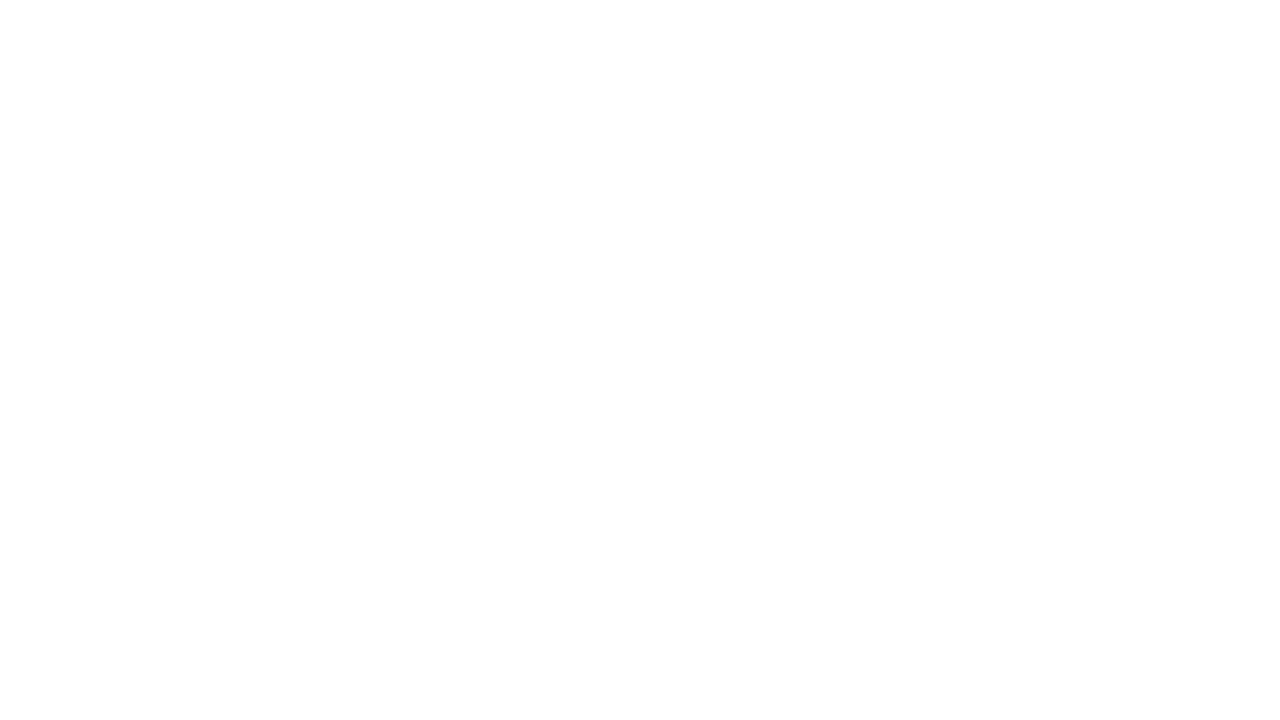
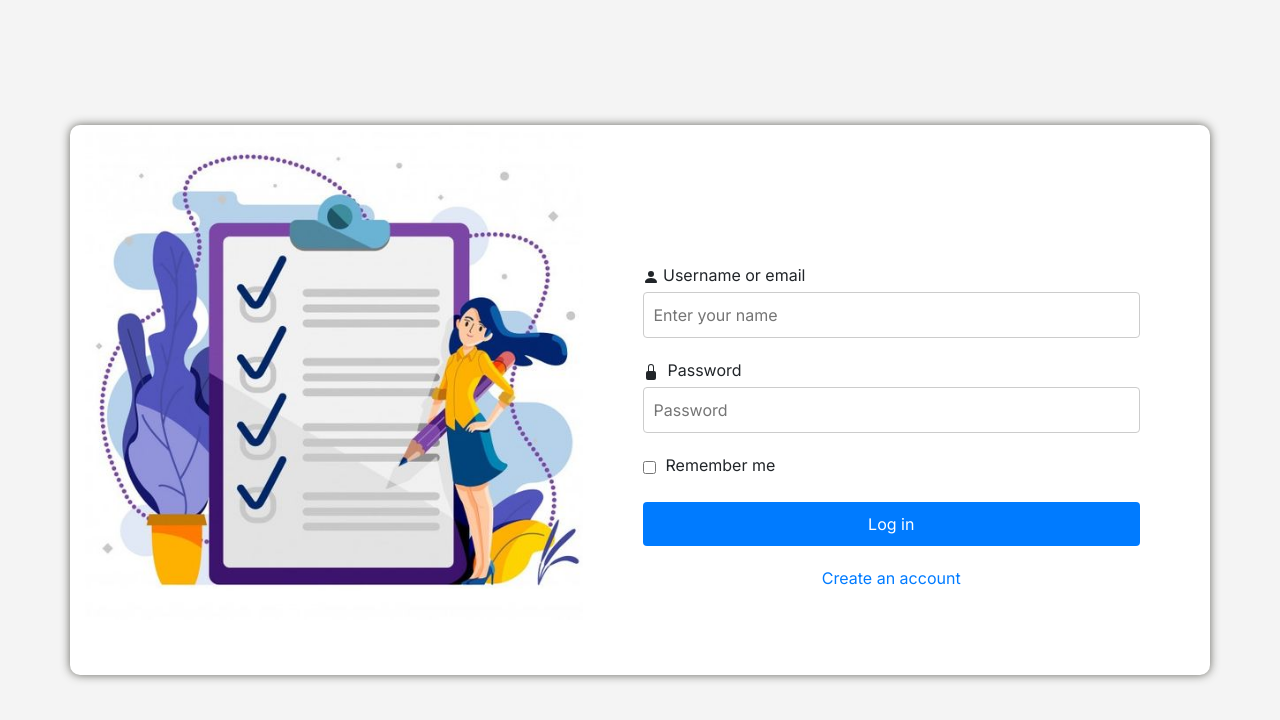
Before and after one commit to SayidMushtaQ/MemoMe-CLI, a React (Vite) app: page /login in a window 1280 px wide. Before the commit this address had no page. Shown: the top 720 px of the page. Built offline with nearby package versions, Linux system fonts and the light colour scheme.

Commit message:
Set Sign in and up to login,register

```diff
--- a/src/App.jsx
+++ b/src/App.jsx
@@ -1,8 +1,8 @@
 import { BrowserRouter, Routes, Route } from "react-router-dom"
 import { ToastContainer} from 'react-toastify';
 import 'react-toastify/dist/ReactToastify.css';
-import SignUp from "./pages/Signup.jsx"
-import Signin from "./pages/Signin.jsx";
+import Register from "./pages/register.jsx"
+import Login from "./pages/login.jsx";
 import Verify from "./pages/otp.jsx";
 import Home from "./pages/Home.jsx"
 function App() {
@@ -11,8 +11,8 @@ function App() {
     <div>
      <BrowserRouter>
             <Routes>
-                <Route path="/signin" element={<Signin/>} />
-                <Route path="/signup" element={<SignUp />} ></Route>
+                <Route path="/login" element={<Login/>} />
+                <Route path="/register" element={<Register />} ></Route>
                 <Route path="/verify" element={<Verify/>} />
                 <Route path="/" element={<Home/>} />
             </Routes>
--- a/src/pages/Signin.jsx
+++ b/src/pages/login.jsx
@@ -3,7 +3,7 @@ import {Link} from 'react-router-dom'
 import '../styles/Signin.css';
 import signin from "../image/main_2.jpg"
 import {useState} from 'react'
-import {validate} from '../helper/signinValidate'
+import {validate} from '../helper/signinValidate.js'
 import {notify} from '../util/notify.js'
 export default function Signin() {
     const [formData,setFormData] = useState({
```
Also changed, not shown: src/pages/register.jsx (renamed from src/pages/Signup.jsx).
